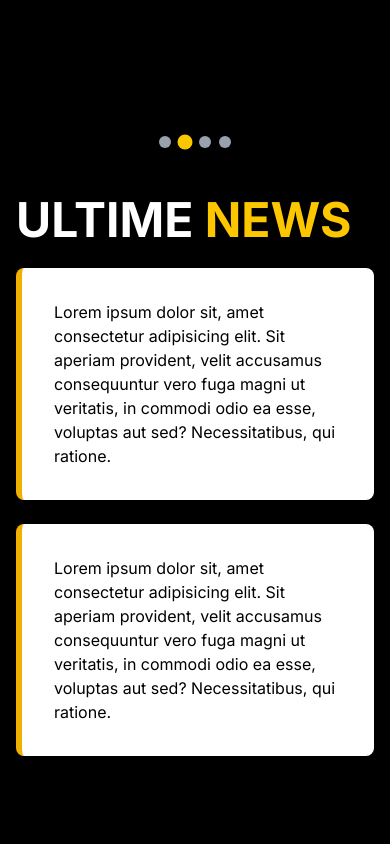
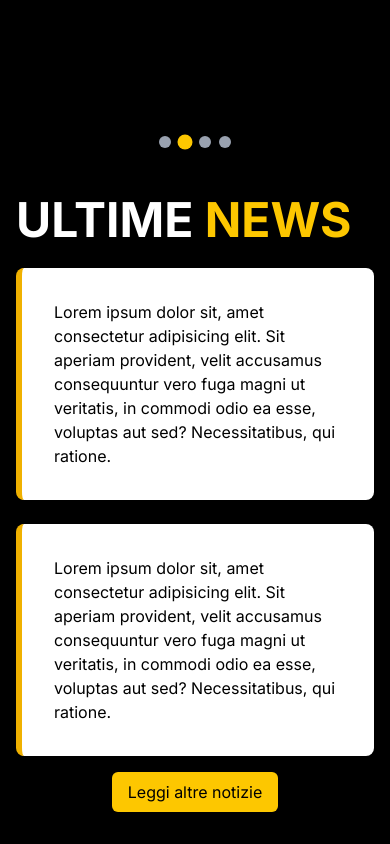
Before and after one commit to SilkySmooth91/Virtus-Brindisi-Basket, a React (Vite) app in the folder Virtus Brindisi Basket/: page / in a window 390 px wide. Shown: the part 1524-2368 px from the top of the page. Before the commit the page ends 2312 px from the top, so only its background shows below. Built offline with nearby package versions, Linux system fonts and the light colour scheme; a web font is replaced by a local one.

Commit message:
NewsSection animata

```diff
--- a/Virtus Brindisi Basket/src/components/UI elems/MainButton.jsx
+++ b/Virtus Brindisi Basket/src/components/UI elems/MainButton.jsx
@@ -5,7 +5,7 @@ export default function MainButton({ children, className = '', type = 'button',
     <button
       {...props}
       type={type}
-      className={`cursor-pointer bg-yellow-400 hover:bg-yellow-500 text-black transition-all duration-200 rounded-md pt-2 pb-3 px-4 shadow ${className}`}
+      className={`cursor-pointer bg-yellow-400 hover:bg-yellow-500 text-black transition-all duration-200 rounded-md py-2 px-4 shadow ${className}`}
     >
       {children}
     </button>
--- a/Virtus Brindisi Basket/src/components/UI elems/NewsSection.jsx
+++ b/Virtus Brindisi Basket/src/components/UI elems/NewsSection.jsx
@@ -1,14 +1,55 @@
+import { useEffect } from "react";
 import InfoCard from "./InfoCard"
+import MainButton from "./MainButton"
+import { motion, useAnimation } from "motion/react"
 
 export default function NewsSection() {
+  const controls = useAnimation();
+
+  useEffect(() => {
+    const startAnimations = async () => {
+      await controls.start({ opacity: 1, x: 0 });
+    }
+
+    startAnimations()
+  }, [controls]);
+
   return (
-    <div className="w-full bg-black py-8 px-4 md:px-8 lg:h-screen">
-      <h2 className="text-5xl md:text-7xl font-bold uppercase text-white mb-6">
-        Ultime <span className="text-yellow-400">News</span></h2>
-      <div className="flex flex-col md:flex-row justify-center gap-6 lg:h-[calc(100vh-200px)]">
-          <InfoCard />
-          <InfoCard />
+    <div className="w-full bg-black py-8 px-4 md:px-8 md:h-screen">
+      <motion.h2
+      className="text-5xl md:text-7xl font-bold uppercase text-white mb-6"
+      initial={{ opacity: 0, x: 400}}
+      whileInView={{ opacity: 1, x: 0}}
+      transition={{duration: 0.6}}
+      viewport={{ once: true }}>
+        Ultime <span className="text-yellow-400">News</span>
+      </motion.h2>
+
+      <div className="flex flex-col md:flex-row justify-center gap-6  md:h-96 lg:h-[calc(100vh-200px)]">
+          <motion.div
+          initial={{ opacity: 0, x: -200 }}
+          whileInView={{ opacity: 1, x: 0 }}
+          transition={{ duration: 0.8 }}
+          viewport={{ once: true }}>
+            <InfoCard />
+          </motion.div>
+          <motion.div
+          initial={{ opacity: 0, x: 200 }}
+          whileInView={{ opacity: 1, x: 0 }}
+          transition={{ duration: 0.8 }}
+          viewport={{ once: true }}>
+            <InfoCard />
+          </motion.div>
       </div>
+
+      <motion.div
+      className="flex justify-center mt-4"
+      initial={{ opacity: 0 }}
+      whileInView={{ opacity: 1 }}
+      transition={{ duration: 0.8 }}
+      viewport={{ once: true }}>
+        <MainButton>Leggi altre notizie</MainButton>
+      </motion.div>
     </div>
   )
 }
```
